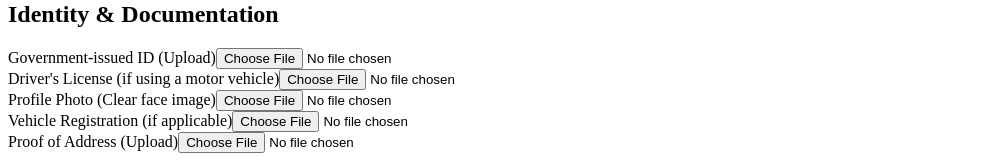
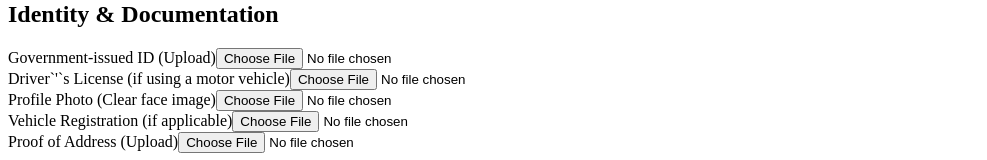
Before and after one commit to zeezz7/halalfoodcad, a Next.js app: page /registerRider in a window 1280 px wide. Shown: the part 313-473 px from the top of the page, without its empty margins (0-987 px from the left). Built offline with nearby package versions, Linux system fonts and the light colour scheme.

Commit message:
`&apos;`

```diff
--- a/pages/registerRider.js
+++ b/pages/registerRider.js
@@ -250,7 +250,7 @@ export default function RegisterRider() {
                     htmlFor="driversLicense"
                     className="block text-sm font-medium text-[#1B3B31] mb-1"
                   >
-                    Driver's License (if using a motor vehicle)
+                    Driver`&apos;`s License (if using a motor vehicle)
                   </label>
                   <input
                     type="file"
```
